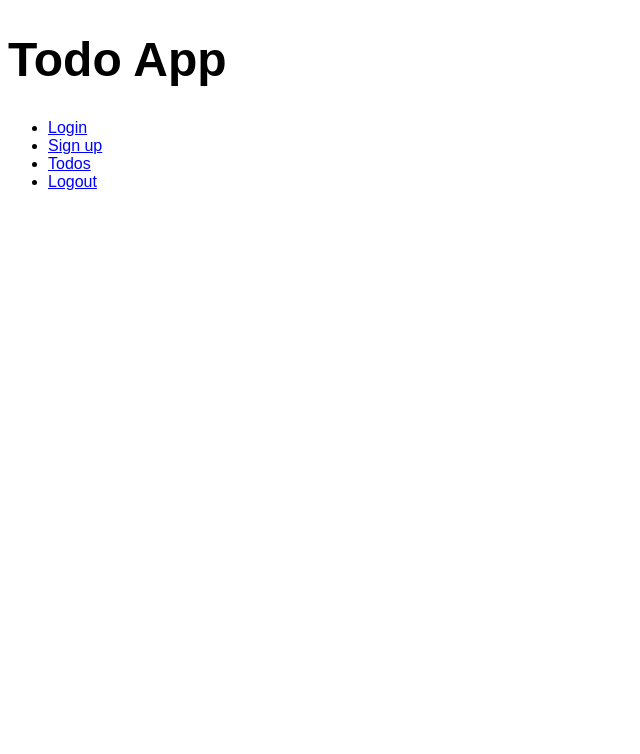
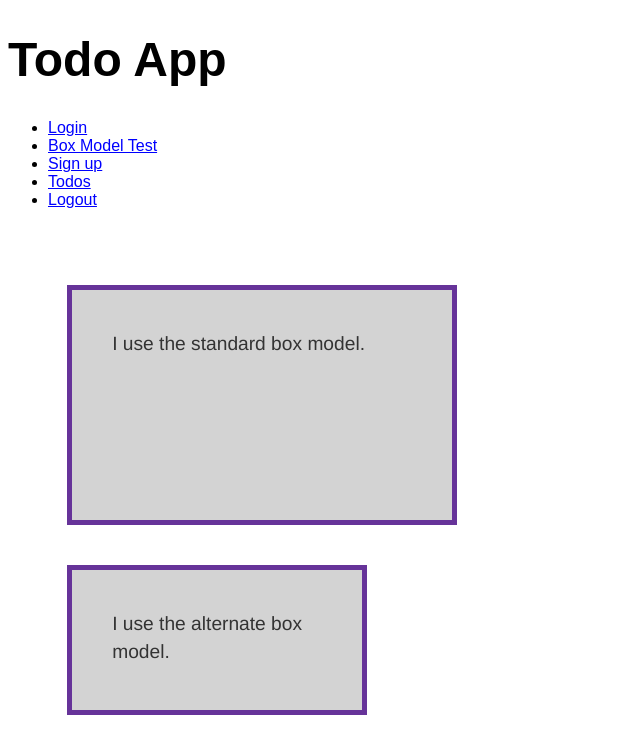
Before and after one commit to GiovanniBattista/todo-app, an Angular app: page /box-model in a window 1280 px wide. Before the commit this address led to /. Shown: the top 754 px of the page, without its empty margins (0-640 px from the left). Built offline with nearby package versions, Linux system fonts and the light colour scheme.

Commit message:
Neue Komponente box-model
Aufgabe: https://developer.mozilla.org/en-US/docs/Learn/CSS/Building_blocks/Box_Model_Tasks

```diff
--- a/src/app/app.component.html
+++ b/src/app/app.component.html
@@ -3,6 +3,7 @@
 
   <ul>
     <li><a routerLink="/">Login</a></li>
+    <li><a routerLink="/box-model">Box Model Test</a></li>
     <li><a routerLink="/sign-up">Sign up</a></li>
     <li><a routerLink="/todos">Todos</a></li>
     <li><a routerLink="/logout">Logout</a></li>
--- a/src/app/modules/auth/auth-routing.module.ts
+++ b/src/app/modules/auth/auth-routing.module.ts
@@ -1,5 +1,6 @@
 import { NgModule } from '@angular/core';
 import { RouterModule, Routes } from '@angular/router';
+import { BoxModelComponent } from './components/box-model/box-model.component';
 import { LoginComponent } from './components/login/login.component';
 import { LogoutComponent } from './components/logout/logout.component';
 import { SignUpComponent } from './components/sign-up/sign-up.component';
@@ -19,6 +20,10 @@ const routes: Routes = [{
   path: 'logout',
   canActivate: [LoggedInGuard],
   component: LogoutComponent
+},
+{
+  path: 'box-model',
+  component: BoxModelComponent
 }];
 
 @NgModule({
--- a/src/app/modules/auth/auth.module.ts
+++ b/src/app/modules/auth/auth.module.ts
@@ -9,13 +9,15 @@ import { TokenInterceptor } from './interceptors/token.interceptor';
 import { LogoutComponent } from './components/logout/logout.component';
 import { SignUpComponent } from './components/sign-up/sign-up.component';
 import { SharedModule } from '../shared/shared.module';
+import { BoxModelComponent } from './components/box-model/box-model.component';
 
 
 @NgModule({
   declarations: [
     LoginComponent,
     LogoutComponent,
-    SignUpComponent
+    SignUpComponent,
+    BoxModelComponent
   ],
   imports: [
     CommonModule,
--- /dev/null
+++ b/src/app/modules/auth/components/box-model/box-model.component.css
@@ -0,0 +1,20 @@
+.container {
+  background-color: #fff;
+  color: #333;
+  font: 1.2em / 1.5 Helvetica Neue, Helvetica, Arial, sans-serif;
+  padding: 1em;
+  margin: 0;
+}
+
+.box {
+  border: 5px solid rebeccapurple;
+  background-color: lightgray;
+  padding: 40px;
+  margin: 40px;
+  width: 300px;
+  height: 150px;
+}
+
+.alternate {
+  box-sizing: border-box;
+}
--- /dev/null
+++ b/src/app/modules/auth/components/box-model/box-model.component.html
@@ -0,0 +1,4 @@
+<div class="container">
+  <div class="box">I use the standard box model.</div>
+  <div class="box alternate">I use the alternate box model.</div>
+</div>
--- /dev/null
+++ b/src/app/modules/auth/components/box-model/box-model.component.ts
@@ -0,0 +1,15 @@
+import { Component, OnInit } from '@angular/core';
+
+@Component({
+  selector: 'app-box-model',
+  templateUrl: './box-model.component.html',
+  styleUrls: ['./box-model.component.css']
+})
+export class BoxModelComponent implements OnInit {
+
+  constructor() { }
+
+  ngOnInit(): void {
+  }
+
+}
```
Also changed, not shown: 1 other file (tests, documents, lock files or other folders).
